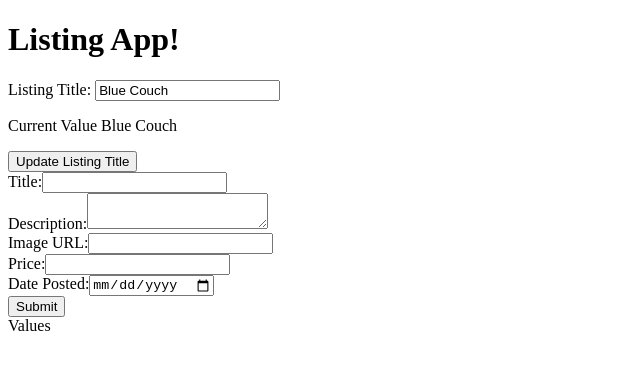
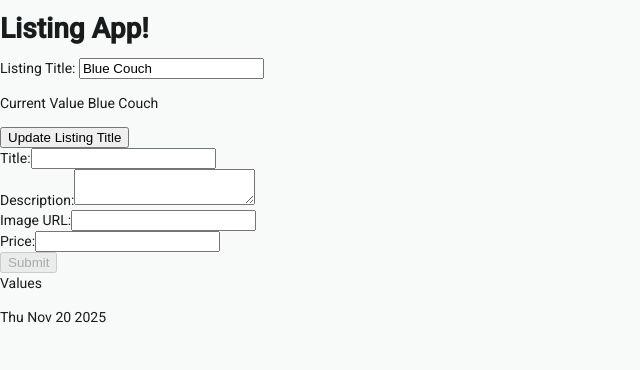
Before and after one commit to Adam-Kelly-05/OSD-Project-Frontend-Y3S2, an Angular app: page /form in a window 1280 px wide. Shown: the top 370 px of the page, without its empty margins (0-640 px from the left). Built offline with nearby package versions, Linux system fonts and the light colour scheme.

Commit message:
Added Validation to listing form, and added angular material

```diff
--- a/package.json
+++ b/package.json
@@ -22,10 +22,12 @@
   },
   "private": true,
   "dependencies": {
+    "@angular/cdk": "^20.2.14",
     "@angular/common": "^20.3.0",
     "@angular/compiler": "^20.3.0",
     "@angular/core": "^20.3.0",
     "@angular/forms": "^20.3.0",
+    "@angular/material": "^20.2.14",
     "@angular/platform-browser": "^20.3.0",
     "@angular/router": "^20.3.0",
     "rxjs": "~7.8.0",
--- a/src/app/form/form.html
+++ b/src/app/form/form.html
@@ -1,10 +1,7 @@
 <label for="listingTitle">Listing Title: </label>
-<input id="listingTitle" type="text" [formControl]="listingTitle">
-
-<p>Current Value {{listingTitle.value}}</p>
-
+<input id="listingTitle" type="text" [formControl]="listingTitle" />
+<p>Current Value {{ listingTitle.value }}</p>
 <button type="button" (click)="updateListing()">Update Listing Title</button>
-
 <form [formGroup]="listingForm" (ngSubmit)="onSubmit()" class="listing-form">
 <div>
    <label for="listingTitle">Title:</label>
@@ -23,16 +20,22 @@
    <input id="listingPrice" type="number" formControlName="price" />
 </div>
 <div>
-    <label for="listingDate">Date Posted:</label>
-    <input id="listingDate" type="date" formControlName="datePosted" />
+   @if (description?.invalid && description?.touched) {
+   Description is required and must be at least 12 letters
+   }
 </div>
-  <button type="submit">Submit</button>
+<div>
+   @if(image?.hasError('invalidUrl') && image?.touched) {
+   Please enter a valid URL
+   }
+</div>
+<button type="submit" [disabled]="listingForm.invalid">Submit</button>
 </form>
-
-<div>Values
-    <p>{{listingForm.get('listingTitle')?.value}}</p>
-    <p>{{listingForm.get('listingDescription')?.value}}</p>
-    <p>{{listingForm.get('listingImage')?.value}}</p>
-    <p>{{listingForm.get('listingPrice')?.value}}</p>
-    <p>{{listingForm.get('listingDate')?.value}}</p>
+<div>
+   Values
+   <p>{{ listingForm.get('title')?.value }}</p>
+   <p>{{ listingForm.get('description')?.value }}</p>
+   <p>{{ listingForm.get('image')?.value }}</p>
+   <p>{{ listingForm.get('price')?.value }}</p>
+   <p>{{ listingForm.get('datePosted')?.value }}</p>
 </div>
--- a/src/app/form/form.scss
+++ b/src/app/form/form.scss
@@ -0,0 +1,4 @@
+input.ng-invalid.ng-touched,
+textarea.ng-invalid.ng-touched {
+    background-color: pink;
+}
--- a/src/app/form/form.ts
+++ b/src/app/form/form.ts
@@ -1,6 +1,11 @@
-import { Component } from '@angular/core';
-import { FormBuilder, FormControl, FormGroup, ReactiveFormsModule } from '@angular/forms';
-import { Listing } from '../listings/listing.interface';
+import { Component, inject } from '@angular/core';
+import {
+  FormBuilder,
+  FormControl,
+  ReactiveFormsModule,
+  Validators,
+} from '@angular/forms';
+import { linkValidator } from '../../validators/linkValidator';
 
 @Component({
   selector: 'app-form',
@@ -9,7 +14,6 @@ import { Listing } from '../listings/listing.interface';
   styleUrl: './form.scss',
 })
 export class Form {
-
   onSubmit() {
     console.log('forms submitted with ');
     console.table(this.listingForm.value);
@@ -21,21 +25,29 @@ export class Form {
     this.listingTitle.setValue(this.listingTitle.value + ' is the listing title');
   }
 
-  // listingForm = new FormGroup({
-  //   _id: new FormControl(""),
-  //   title: new FormControl(""),
-  //   description: new FormControl(""),
-  //   image: new FormControl(""),
-  //   price: new FormControl(""),
-  //   datePosted: new FormControl(""),
-
-  private fb = new FormBuilder();
+  private fb = inject (FormBuilder);
   listingForm = this.fb.group({
     _id: [''],
-    title: [''],
-    description: [''],
-    image: [''],
-    price: [''],
-    datePosted: [''],
+    title: ['', [Validators.required, Validators.minLength(1)]],
+    description: ['', [Validators.required, Validators.minLength(12)]],
+    image: ['', [Validators.required, linkValidator()]],
+    price: ['', [Validators.required, Validators.min(0.01), Validators.max(999999999)]],
+    datePosted: [new Date().toDateString(), Validators.required],
   });
+
+  get title() {
+    return this.listingForm.get('title');
+  }
+
+  get description() {
+    return this.listingForm.get('description');
+  }
+
+  get image() {
+    return this.listingForm.get('image');
+  }
+
+  get price() {
+    return this.listingForm.get('price');
+  }
 }
--- a/src/index.html
+++ b/src/index.html
@@ -6,6 +6,8 @@
   <base href="/">
   <meta name="viewport" content="width=device-width, initial-scale=1">
   <link rel="icon" type="image/x-icon" href="favicon.ico">
+  <link href="https://fonts.googleapis.com/css2?family=Roboto:wght@300;400;500&display=swap" rel="stylesheet">
+  <link href="https://fonts.googleapis.com/icon?family=Material+Icons" rel="stylesheet">
 </head>
 <body>
   <app-root></app-root>
--- a/src/styles.scss
+++ b/src/styles.scss
@@ -1 +1,39 @@
+
+// Include theming for Angular Material with `mat.theme()`.
+// This Sass mixin will define CSS variables that are used for styling Angular Material
+// components according to the Material 3 design spec.
+// Learn more about theming and how to use it for your application's
+// custom components at https://material.angular.dev/guide/theming
+@use '@angular/material' as mat;
+
+html {
+  @include mat.theme((
+    color: (
+      primary: mat.$cyan-palette,
+      tertiary: mat.$orange-palette,
+    ),
+    typography: Roboto,
+    density: 0,
+  ));
+}
+
+body {
+  // Default the application to a light color theme. This can be changed to
+  // `dark` to enable the dark color theme, or to `light dark` to defer to the
+  // user's system settings.
+  color-scheme: light;
+
+  // Set a default background, font and text colors for the application using
+  // Angular Material's system-level CSS variables. Learn more about these
+  // variables at https://material.angular.dev/guide/system-variables
+  background-color: var(--mat-sys-surface);
+  color: var(--mat-sys-on-surface);
+  font: var(--mat-sys-body-medium);
+
+  // Reset the user agent margin.
+  margin: 0;
+}
 /* You can add global styles to this file, and also import other style files */
+
+html, body { height: 100%; }
+body { margin: 0; font-family: Roboto, "Helvetica Neue", sans-serif; }
--- /dev/null
+++ b/src/validators/linkValidator.ts
@@ -0,0 +1,13 @@
+import { AbstractControl, ValidationErrors, ValidatorFn } from "@angular/forms";
+
+export function linkValidator(): ValidatorFn {
+  return (control: AbstractControl): ValidationErrors | null => {
+    const value = (control.value);
+
+    if (!value.includes('www.')) {
+        return { invalidUrl: true };
+    }
+
+    return null;
+  }
+}
```
Also changed, not shown: 1 other file (tests, documents, lock files or other folders). Lines whose indentation alone changed are shown as unchanged.
